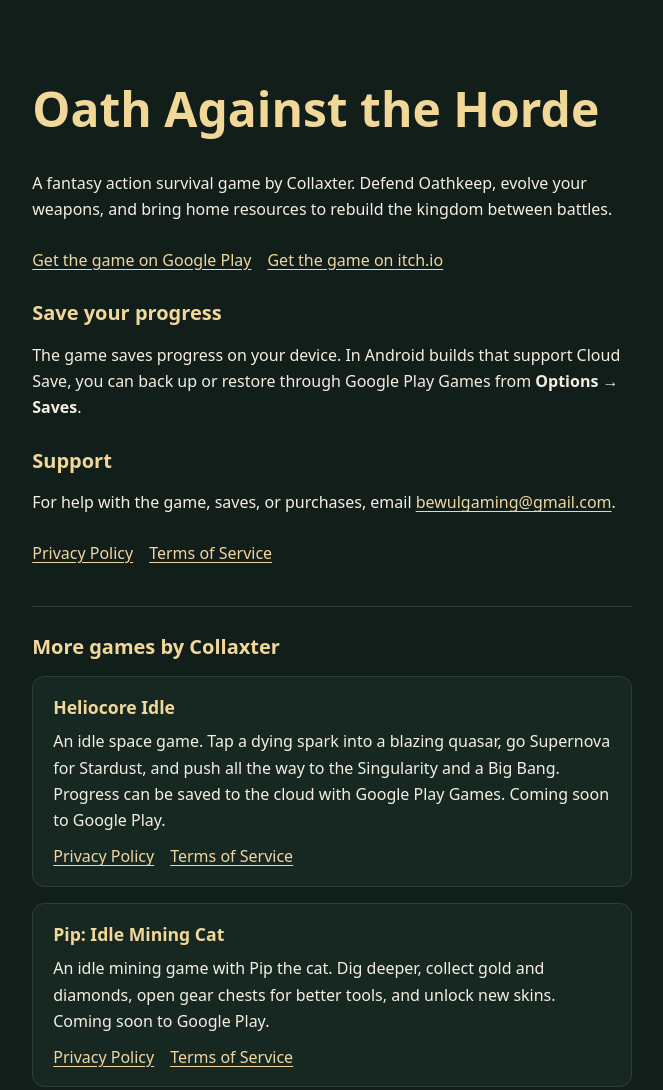
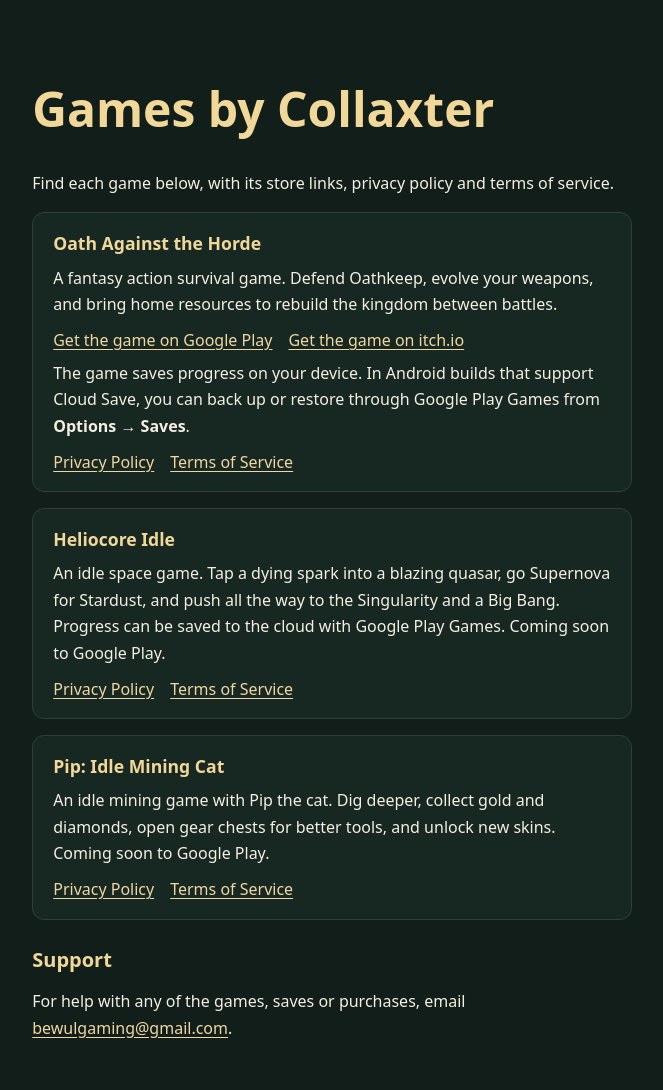
Before and after one commit to bewulgaming-dot/bewulgaming-dot.github.io, a plain HTML site: page index.html in a window 1280 px wide. Shown: the top 1090 px of the page, without its empty margins (308-971 px from the left). Drawn offline with Linux system fonts and the light colour scheme.

Commit message:
Front page: show Oath in its own game box next to Heliocore Idle and Pip
Co-Authored-By: Claude Opus 5.5 <noreply@anthropic.com>

```diff
--- a/index.html
+++ b/index.html
@@ -3,8 +3,8 @@
 <head>
   <meta charset="utf-8">
   <meta name="viewport" content="width=device-width, initial-scale=1">
-  <meta name="description" content="About Oath Against the Horde, a fantasy action survival game by Collaxter, and Collaxter's other games: Heliocore Idle and Pip: Idle Mining Cat. Find support, privacy policies, and terms of service.">
-  <title>Oath Against the Horde | Collaxter</title>
+  <meta name="description" content="Games by Collaxter: Oath Against the Horde, Heliocore Idle and Pip: Idle Mining Cat. Find store links, support, privacy policies and terms of service.">
+  <title>Collaxter Games</title>
   <style>
     *{box-sizing:border-box}
     html{color-scheme:dark}
@@ -16,7 +16,6 @@
     a{color:#f0d7a2;text-underline-offset:.2em}
     a:focus-visible{outline:2px solid currentColor;outline-offset:4px}
     nav{display:flex;flex-wrap:wrap;gap:.5rem 1rem;margin-top:1.5rem}
-    hr{border:0;border-top:1px solid #2c4038;margin:2.5rem 0 0}
     .game{background:#172822;border:1px solid #2c4038;border-radius:12px;padding:1rem 1.25rem;margin-top:1rem}
     .game h3{margin:0;color:#f1d899;font-size:1.1rem}
     .game p{margin:.4rem 0 0}
@@ -25,23 +24,22 @@
 </head>
 <body>
   <main>
-    <h1>Oath Against the Horde</h1>
-    <p>A fantasy action survival game by Collaxter. Defend Oathkeep, evolve your weapons, and bring home resources to rebuild the kingdom between battles.</p>
-    <nav aria-label="Get the game">
+    <h1>Games by Collaxter</h1>
+    <p>Find each game below, with its store links, privacy policy and terms of service.</p>
+
+    <section class="game" aria-labelledby="oath">
+      <h3 id="oath">Oath Against the Horde</h3>
+      <p>A fantasy action survival game. Defend Oathkeep, evolve your weapons, and bring home resources to rebuild the kingdom between battles.</p>
+      <nav aria-label="Get Oath Against the Horde">
         <a href="https://play.google.com/store/apps/details?id=com.collaxter.oathagainstthehorde">Get the game on Google Play</a>
         <a href="https://collaxter.itch.io/oath-against-the-horde">Get the game on itch.io</a>
       </nav>
-    <h2>Save your progress</h2>
       <p>The game saves progress on your device. In Android builds that support Cloud Save, you can back up or restore through Google Play Games from <strong>Options → Saves</strong>.</p>
-    <h2>Support</h2>
-    <p>For help with the game, saves, or purchases, email <a href="mailto:bewulgaming@gmail.com">bewulgaming@gmail.com</a>.</p>
-    <nav aria-label="Policies">
+      <nav aria-label="Oath Against the Horde policies">
         <a href="oath-privacy.html">Privacy Policy</a>
         <a href="oath-terms.html">Terms of Service</a>
       </nav>
-
-    <hr>
-    <h2>More games by Collaxter</h2>
+    </section>
 
     <section class="game" aria-labelledby="heliocore">
       <h3 id="heliocore">Heliocore Idle</h3>
@@ -61,7 +59,8 @@
       </nav>
     </section>
 
-    <p style="margin-top:1.75rem">Support for all games: <a href="mailto:bewulgaming@gmail.com">bewulgaming@gmail.com</a></p>
+    <h2>Support</h2>
+    <p>For help with any of the games, saves or purchases, email <a href="mailto:bewulgaming@gmail.com">bewulgaming@gmail.com</a>.</p>
   </main>
 </body>
 </html>
```
Lines whose indentation alone changed are shown as unchanged.
